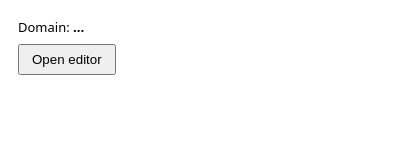
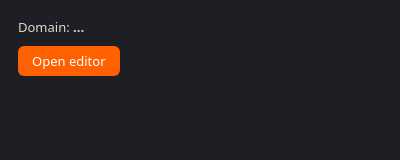
Before and after one commit to dervarex/cInjector, a browser extension: page popup/popup.html in a window 400 px wide. Drawn offline with Linux system fonts and the light colour scheme.

Commit message:
make the popup darkmode and remove unneccessary single-line css rules

```diff
--- a/popup/style.css
+++ b/popup/style.css
@@ -1,5 +1,28 @@
-body { font: 13px system-ui, sans-serif; width: 320px; padding: 10px; }
-textarea { width: 100%; height: 160px; font-family: monospace; font-size: 12px; box-sizing: border-box; }
-button { margin-top: 8px; padding: 6px 12px; }
-#status { margin-top: 6px; color: #2a2; min-height: 1em; }
-#domain { font-weight: bold; }
+:root {
+  --bg: #1e1f24;
+  --text: #E1D8CC;
+  --accent: #FF6000;
+}
+
+body {
+    background: var(--bg);
+    color: var(--text);
+    font: 13px system-ui, sans-serif;
+    width: 320px;
+    padding: 10px;
+}
+
+button {
+  margin-top: 10px;
+  padding: 6px 14px;
+  border: 0;
+  border-radius: 6px;
+  background: var(--accent);
+  color: white;
+  font: inherit;
+  cursor: pointer;
+}
+
+#domain {
+    font-weight: bold;
+}
```
Also changed, not shown: editor/style.css (+20 -4 lines).
